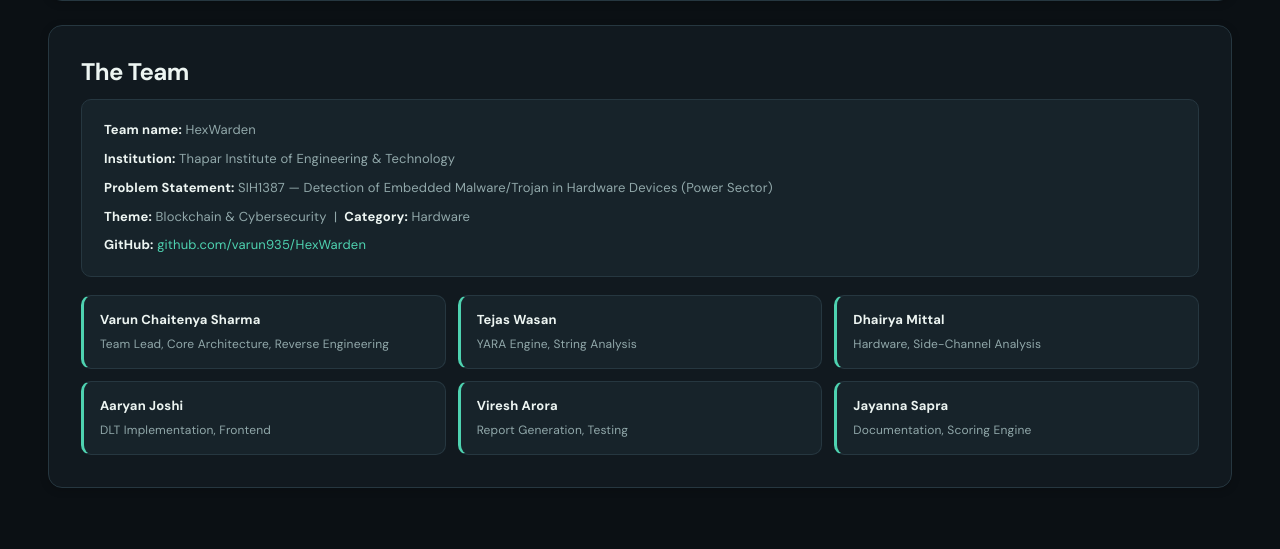
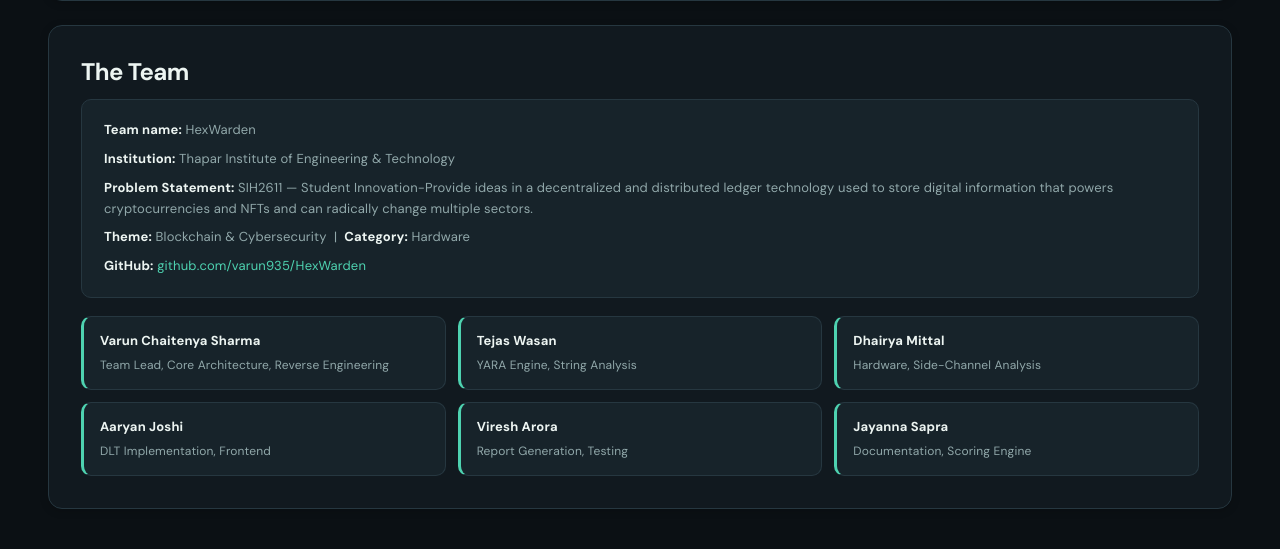
Before and after one commit to varun935/HexWarden, a Flask app: page /about in a window 1280 px wide. Shown: the part 751-1300 px from the top of the page. Run offline with Flask 3, Linux system fonts and the light colour scheme; some libraries are stand-ins or nearby versions.

Commit message:
Fixed about page

```diff
--- a/web/templates/about.html
+++ b/web/templates/about.html
@@ -63,8 +63,7 @@
         <p><strong>Team name:</strong> HexWarden</p>
         <p><strong>Institution:</strong> Thapar Institute of Engineering &amp; Technology</p>
         <p>
-          <strong>Problem Statement:</strong> SIH1387 &mdash; Detection of Embedded
-          Malware/Trojan in Hardware Devices (Power Sector)
+          <strong>Problem Statement:</strong> SIH2611 &mdash;  Student Innovation-Provide ideas in a decentralized and distributed ledger technology used to store digital information that powers cryptocurrencies and NFTs and can radically change multiple sectors.
         </p>
         <p><strong>Theme:</strong> Blockchain &amp; Cybersecurity &nbsp;|&nbsp;
           <strong>Category:</strong> Hardware</p>
```
